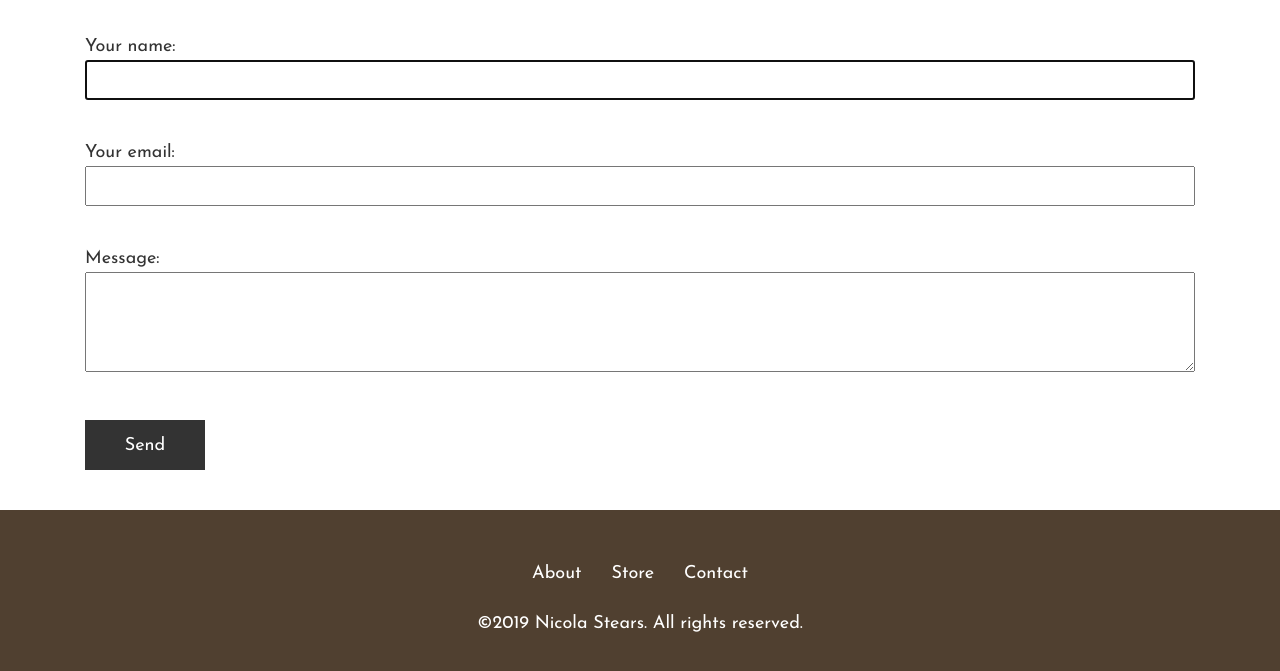
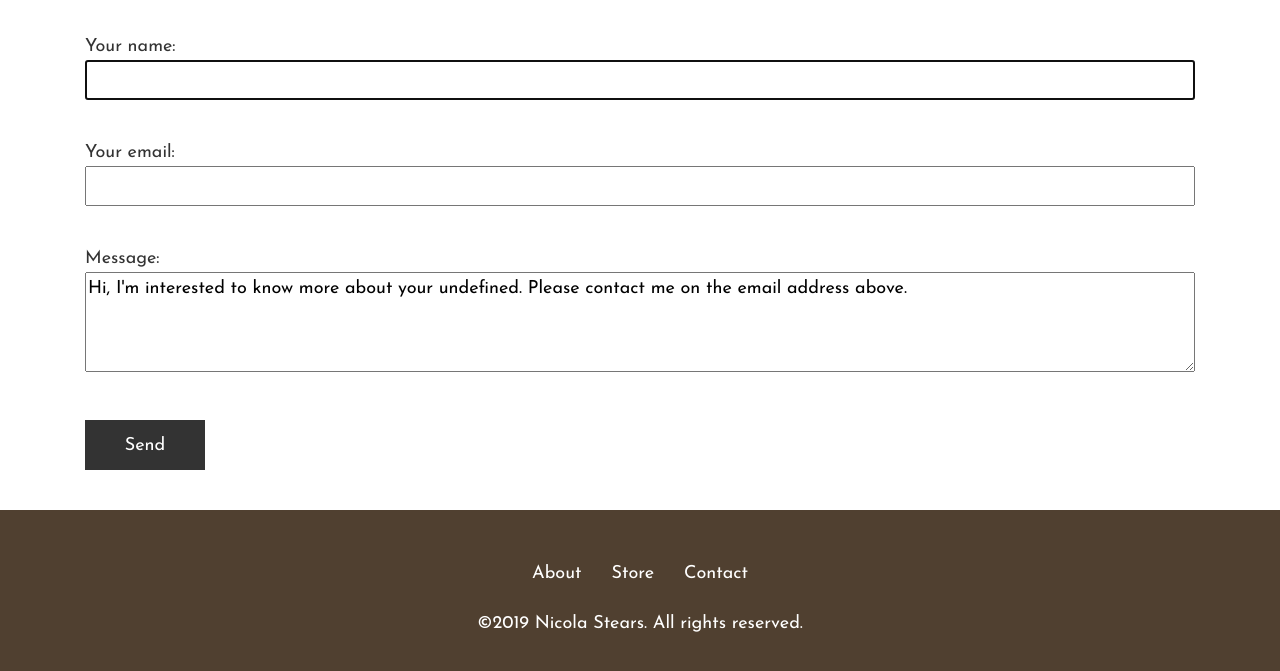
Before and after one commit to joewood/refinished, a Gatsby site: page /contact-us in a window 1280 px wide. Shown: the part 147-818 px from the top of the page. Built offline with nearby package versions, Linux system fonts and the light colour scheme; Gatsby itself is replaced by a stand-in of ours.

Commit message:
Form update

```diff
--- a/src/pages/contact-us.js
+++ b/src/pages/contact-us.js
@@ -1,7 +1,7 @@
 import Layout from "../components/layout"
 import SEO from "../components/seo"
 
-import React, { useState, useCallback } from "react"
+import React, { useState, useCallback, useEffect } from "react"
 import { navigate } from "gatsby-link"
 import q from "query-string"
 
@@ -34,12 +34,13 @@ async function submitForm(form, formState) {
 
 export default function Contact({ location, ...other }) {
     const queryStr = (location.search && q.parse(location.search)) || {}
-    const defaultMessage =
-        (queryStr.name &&
-            `Hi, I'm interested to know more about your ${queryStr.name}. Please contact me on the email address above.`) ||
-        ""
-    const [formState, setFormState] = useState({ message: defaultMessage })
-    // console.log("Form", formState)
+    const [formState, setFormState] = useState({})
+    useEffect(() => {
+        setFormState({
+            ...formState,
+            message: `Hi, I'm interested to know more about your ${queryStr.name}. Please contact me on the email address above.`,
+        })
+    }, [queryStr.name])
     const handleChange = useCallback(
         ({ target }) => {
             setFormState({ ...formState, [target.name]: target.value })
```
